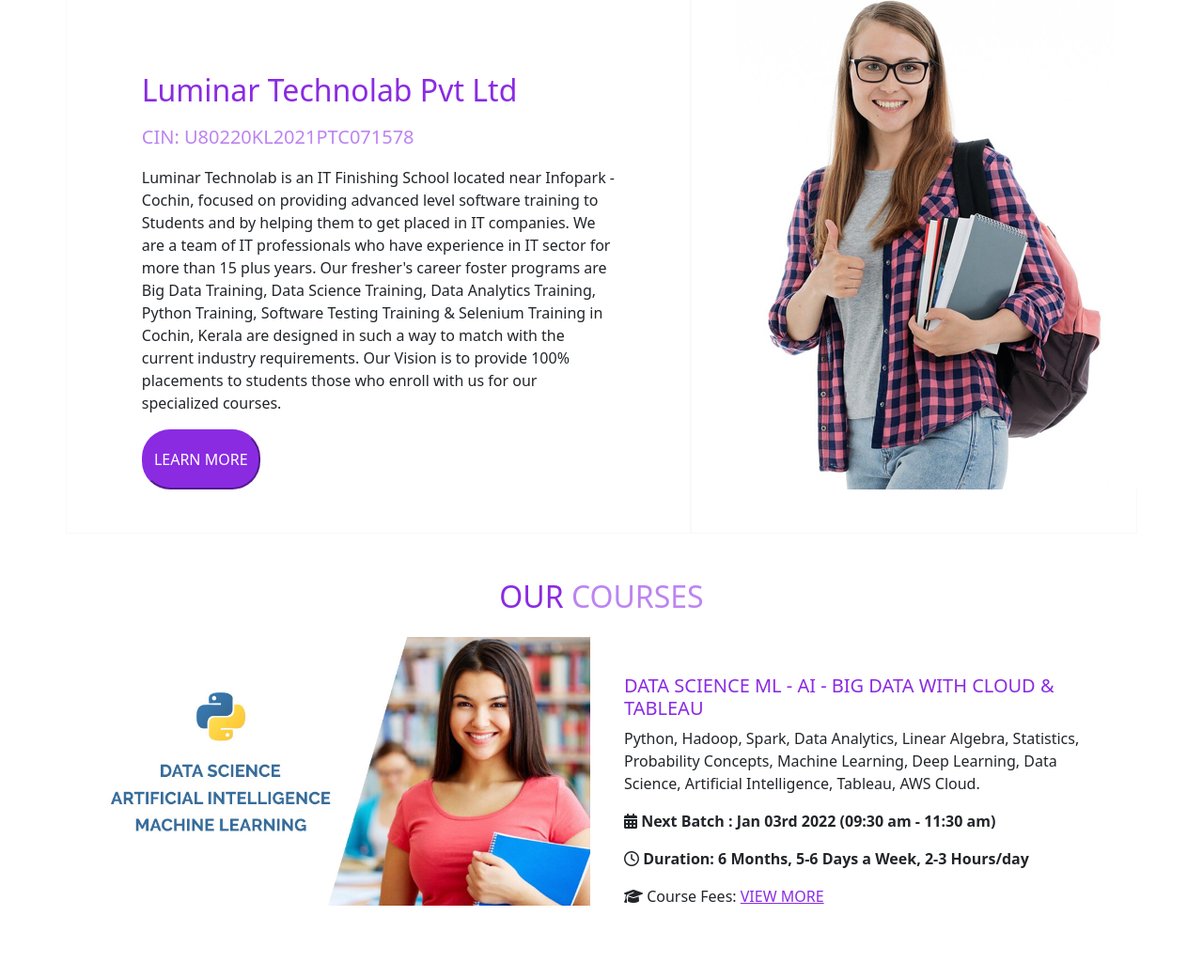
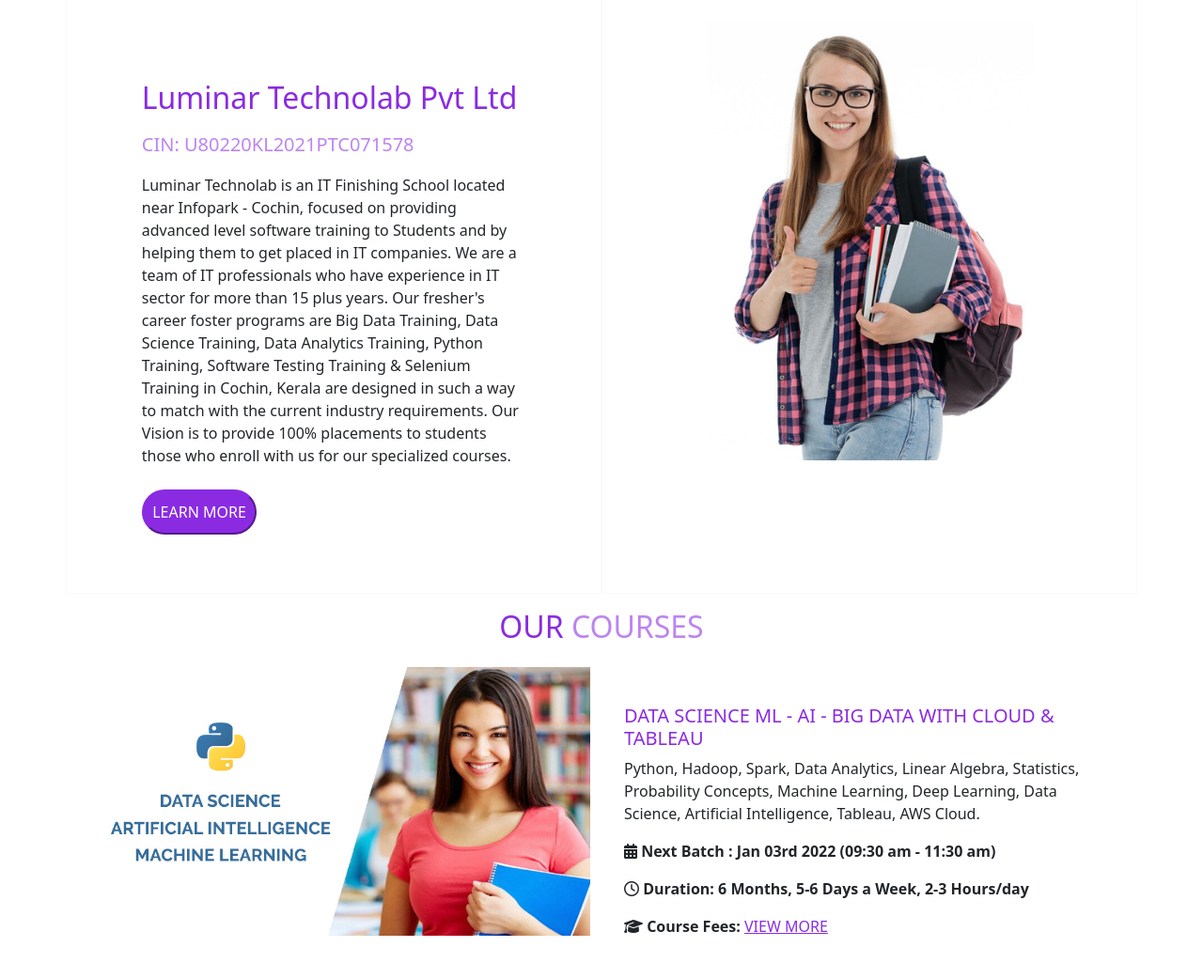
Before and after one commit to MidhunEJ/luminaroldwebsite, a plain HTML site: page index.html in a window 1280 px wide. Shown: the part 722-1763 px from the top of the page at 94% size. Drawn offline with nearby package versions, Linux system fonts and the light colour scheme.

Commit message:
image width fixed

```diff
--- a/index.css
+++ b/index.css
@@ -99,6 +99,9 @@
     align-items: center;
 }
 /* ...........pic1......... */
+#p12{
+    padding: 7%;
+}
 #dld1{
     padding: 7%;
 }
@@ -106,8 +109,8 @@
     color: white;
     background-color: blueviolet;
     border-radius: 30px;
-    width: 25%;
-    height: 15%;
+    width: 30%;
+    height: 10%;
     border-color: blueviolet;
 }
 #b4:hover{
--- a/index.html
+++ b/index.html
@@ -169,9 +169,9 @@
   </div>
   </div>
   <!-- ............................................pic1............................................ -->
-  <div id="#d4" class="container mt-5">
+  <div id="#d4" class="container mt-2">
     <div class="row">
-      <div id="dld1" class="col-lg-7 col-md-6 col-sm-12  border border-light">
+      <div id="dld1" class="col-lg-6 col-md-6 col-sm-12  border border-light mt-5">
         <p>
         <h2 id="h4">Luminar Technolab Pvt Ltd</h2>
         </p>
@@ -183,15 +183,15 @@
           Testing Training & Selenium Training in Cochin, Kerala are designed in such a way to match with the current
           industry requirements. Our Vision is to provide 100% placements to students those who enroll with us for our
           specialized courses.</p>
-        <button id="b4">LEARN MORE</button>
+        <button id="b4" class="mt-2">LEARN MORE</button>
       </div>
-      <div class="col-lg-5 col-md-6 cole-sm-12 border border-light">
-        <img src="./image/pic1.jpg" alt="">
+      <div id="p12" class="col-lg-6 col-md-6 col-sm-12 border border-light">
+        <img class="w-100" src="./image/pic1.jpg" alt="">
       </div>
     </div>
   </div>
   <!-- ............................................pic2.................................................... -->
-  <div class="mt-5 container">
+  <div class="mt-3 container">
     <h2 id="h5" class="text-center">OUR <span>COURSES</span></h2>
     <div class="row mt-4">
       <div class="col-lg-6 col-md-6- col-sm-12">
@@ -204,7 +204,7 @@
         <p><i class="fa-solid fa-calendar-days"></i> <strong>Next Batch : Jan 03rd 2022 (09:30 am - 11:30 am)</strong>
         </p>
         <p><i class="fa-regular fa-clock"></i><strong> Duration: 6 Months, 5-6 Days a Week, 2-3 Hours/day</strong></p>
-        <p><i class="fa-solid fa-graduation-cap"></i> Course Fees: <a id="p5" href="http://">VIEW MORE</a></p>
+        <p><i class="fa-solid fa-graduation-cap"></i> <strong>Course Fees:</strong> <a id="p5" href="http://">VIEW MORE</a></p>
       </div>
     </div>
   </div>
```
